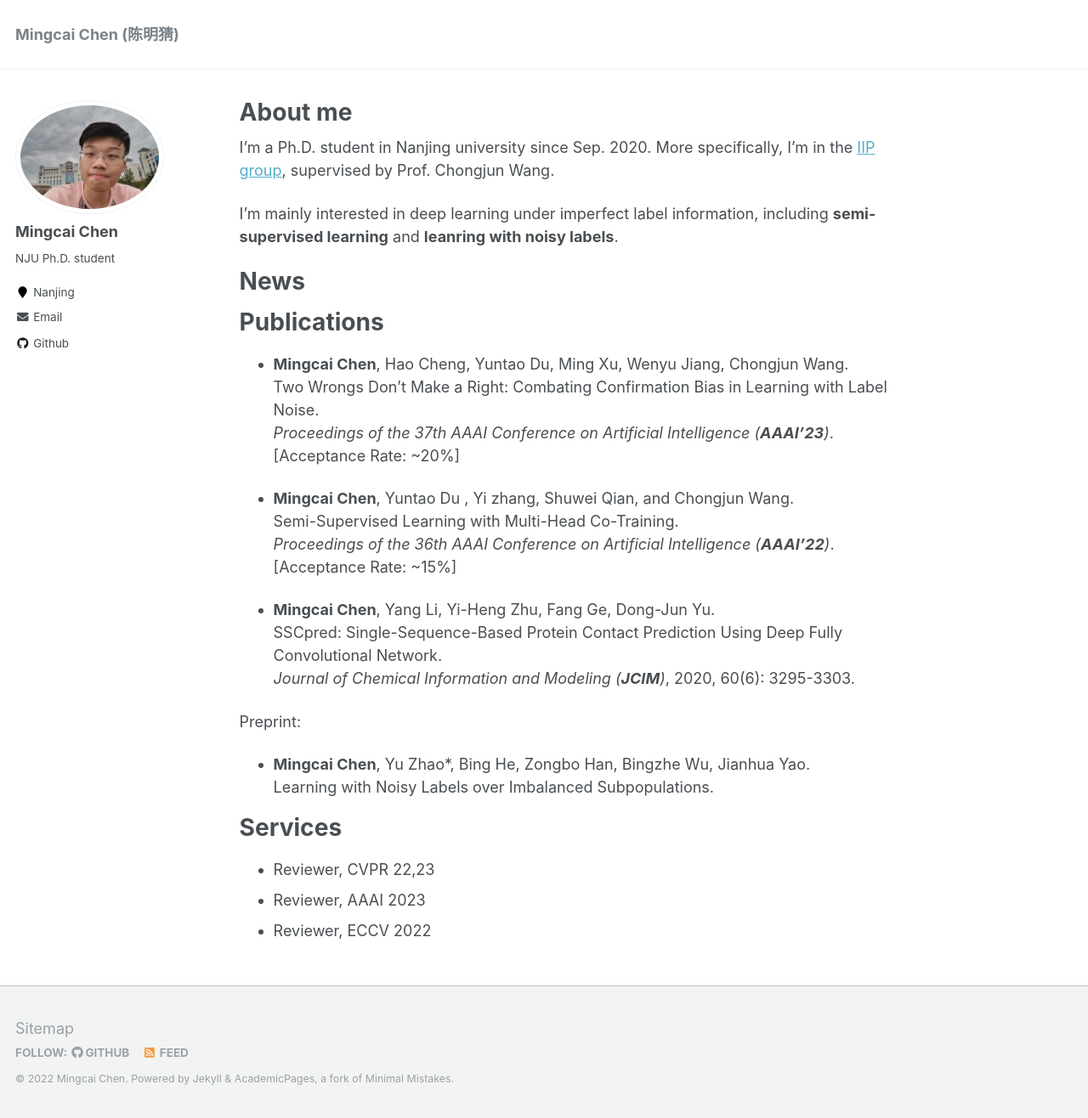
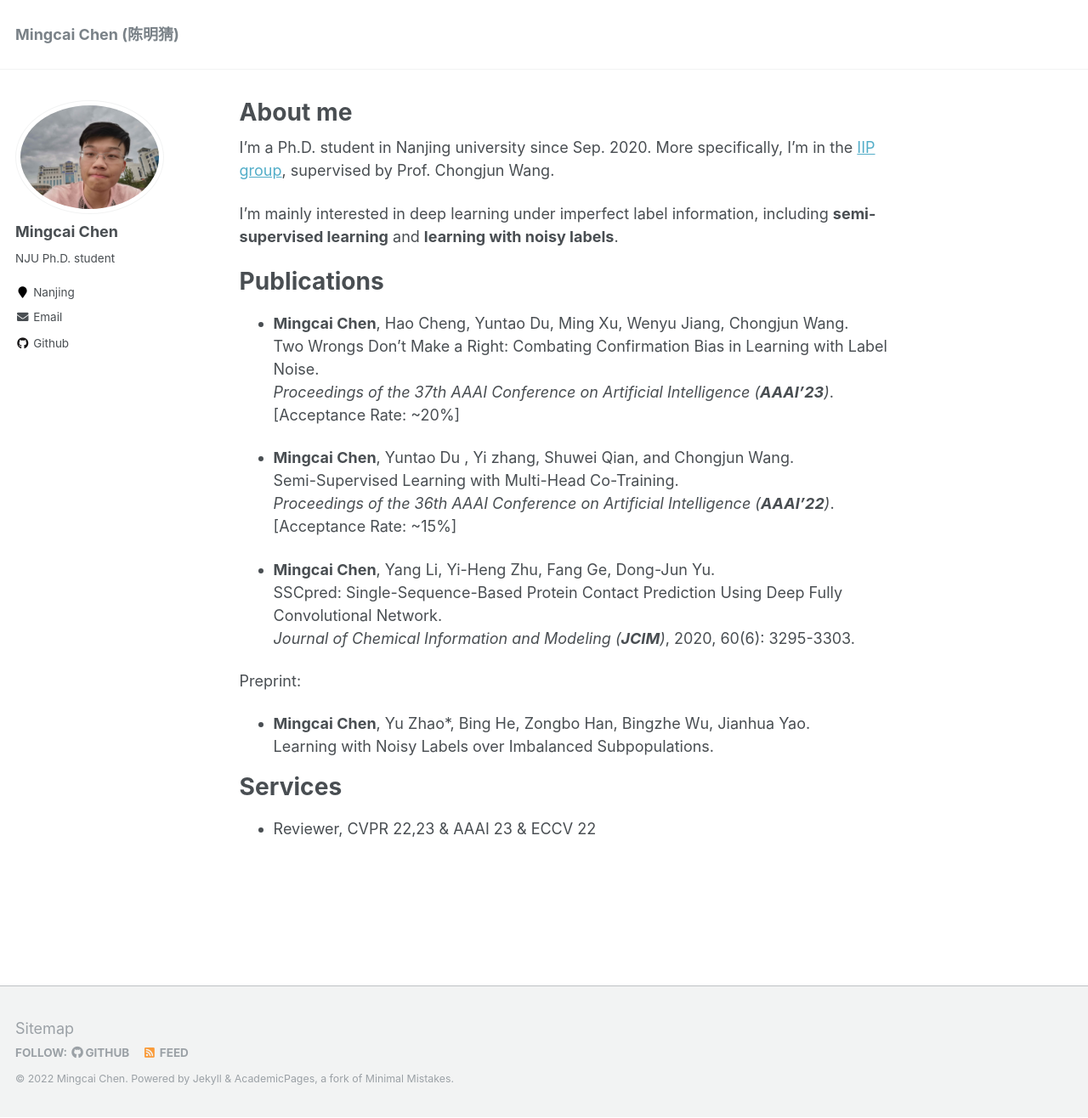
Before and after one commit to chenmc1996/chenmc1996.github.io, a Jekyll site: the page built from _pages/about.md, in a window 1280 px wide and 1316 px high. Shown: the whole window at 85% size. Built offline with Jekyll 4.4.1, drawn with Linux system fonts in a browser that asks for light colours.

Commit message:
Update about.md

```diff
--- a/_pages/about.md
+++ b/_pages/about.md
@@ -10,12 +10,12 @@ redirect_from:
 
 I'm a Ph.D. student in Nanjing university since Sep. 2020. More specifically, I'm in the [IIP group](http://iip.nju.edu.cn/), supervised by Prof. Chongjun Wang.
 
-I'm mainly interested in deep learning under imperfect label information, including **semi-supervised learning** and **leanring with noisy labels**.
+I'm mainly interested in deep learning under imperfect label information, including **semi-supervised learning** and **learning with noisy labels**.
 
 
-News
+<!-- News
 ======
-
+-->
 
 Publications
 ======
@@ -44,6 +44,4 @@ Learning with Noisy Labels over Imbalanced Subpopulations.
 
 Services
 ======
-- Reviewer, CVPR 22,23
-- Reviewer, AAAI 2023
-- Reviewer, ECCV 2022
+- Reviewer, CVPR 22,23 & AAAI 23 & ECCV 22
```
